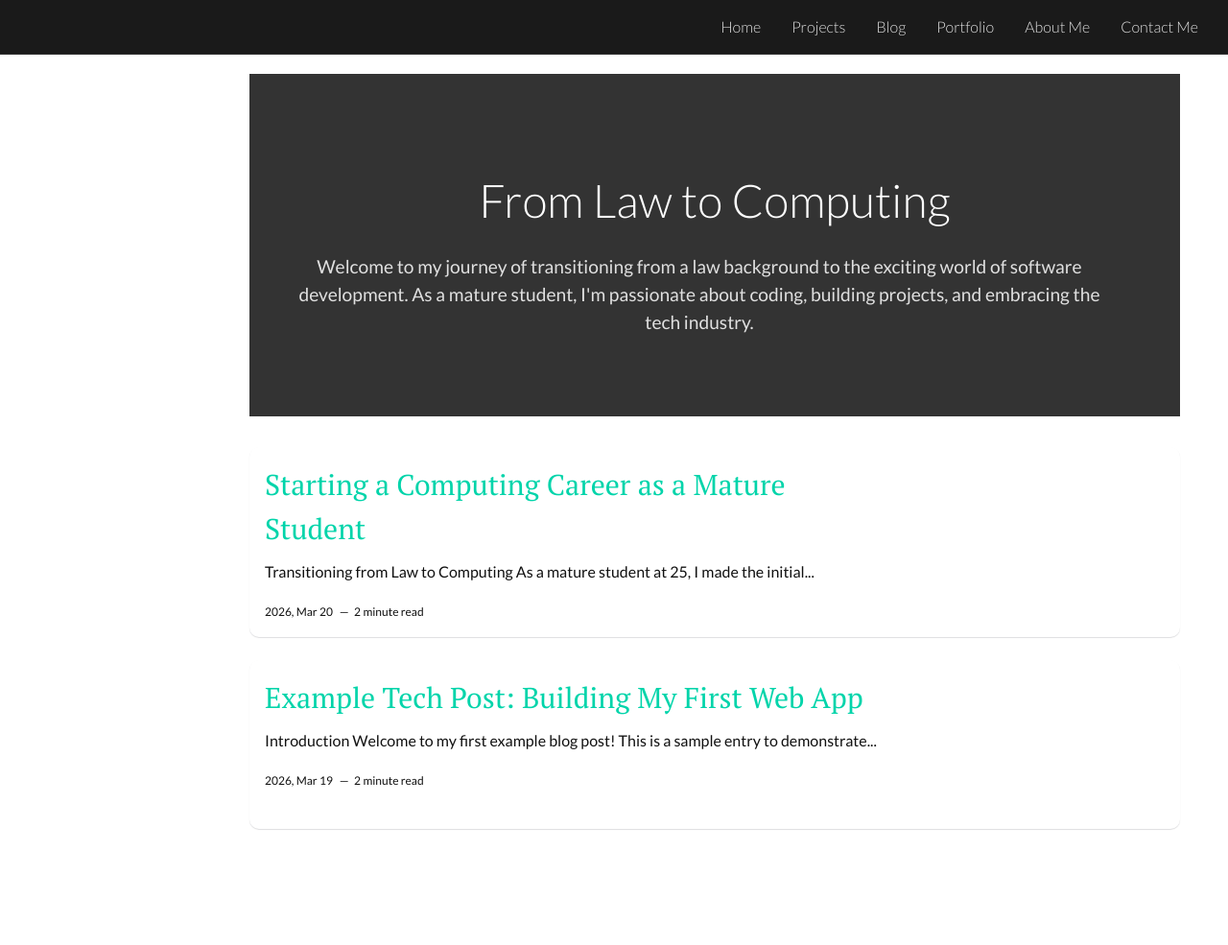
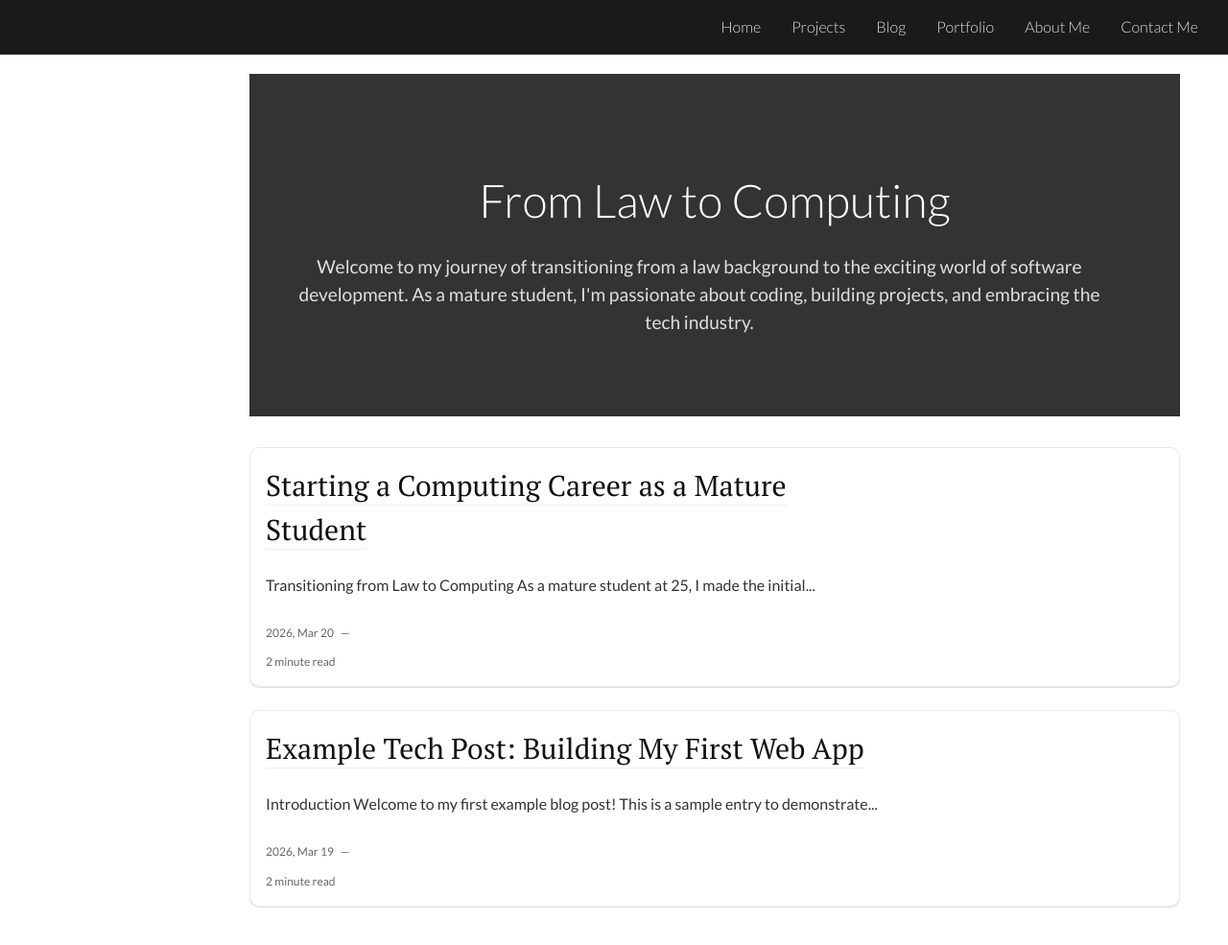
Before and after one commit to dean-js/dnormingtonlaw.uk, a Jekyll site: the page built from index.html, in a window 1280 px wide and 989 px high. Shown: the top 985 px of the window at 96% size. Built offline with Jekyll 4.4.1, drawn with Linux system fonts in a browser that asks for light colours; the list of posts is cut into pages by our own code.

Commit message:
Blog posts displayed on home page - improved visuals and spacing

```diff
--- a/assets/css/main.css
+++ b/assets/css/main.css
@@ -1027,6 +1027,9 @@ footer .copyright {
   min-height: 11rem;
   -webkit-border-radius: 10px;
           border-radius: 10px;
+  background-color: #ffffff;
+  color: #111111;
+  border: 1px solid rgba(0, 0, 0, 0.08);
   overflow: hidden;
   -webkit-transition: all 0.3s ease;
   -o-transition: all 0.3s ease;
@@ -1052,10 +1055,22 @@ footer .copyright {
 .post .post-content {
   padding: 1rem;
   width: 70%;
+  display: -webkit-box;
+  display: -ms-flexbox;
+  display: flex;
+  -webkit-box-orient: vertical;
+  -webkit-box-direction: normal;
+      -ms-flex-direction: column;
+          flex-direction: column;
+  -webkit-box-pack: justify;
+      -ms-flex-pack: justify;
+          justify-content: space-between;
+  gap: 0.8rem;
 }
 .post .post-content .post-date,
 .post .post-content .post-words {
   font-size: 12px;
+  color: #666666;
 }
 .post .post-content .post-title {
   margin: 0 0 10px;
@@ -1065,10 +1080,12 @@ footer .copyright {
 .post .post-content .post-title a {
   font-family: "PT Serif", serif;
   text-decoration: none;
-  color: #00d4aa;
+  color: #111111;
+  border-bottom: 1px solid rgba(0, 0, 0, 0.06);
 }
 .post .post-content p {
   margin-top: 0;
+  color: #333333;
 }
 
 a.older-posts,
```
Also changed, not shown: assets/css/scss/parts/_home-page.scss (+11 -1 lines).
